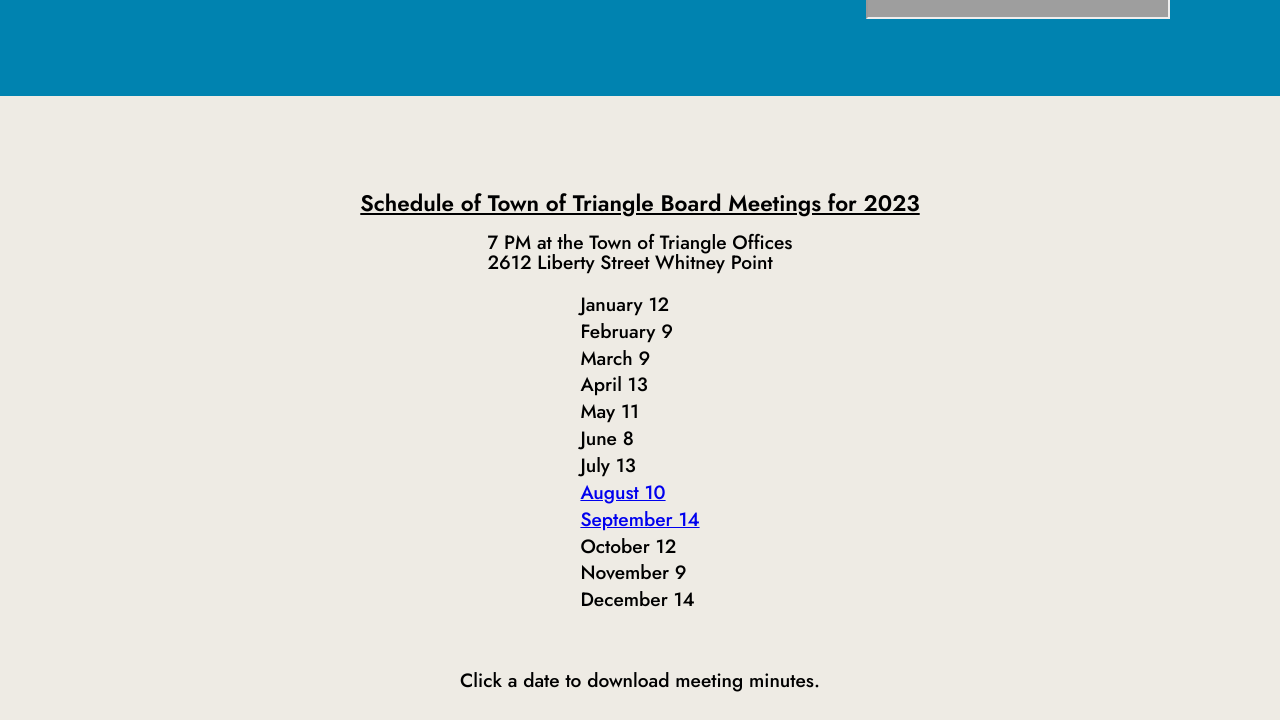
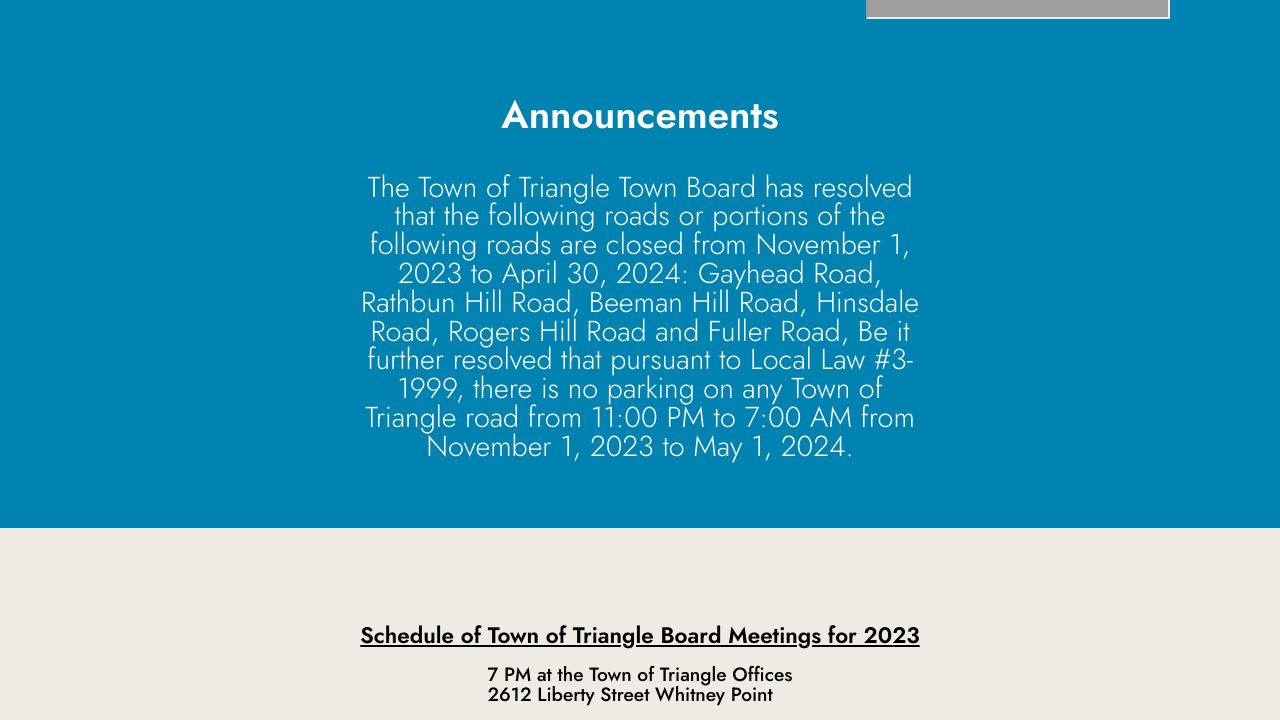
Before and after one commit to RBTG-WebProduct/townOfTriangle-astro, an Astro site: page / in a window 1280 px wide. Shown: the part 917-1637 px from the top of the page. Built offline with nearby package versions, Linux system fonts and the light colour scheme; Astro itself is replaced by a stand-in of ours; grey boxes are pictures that could not be loaded; a web font is replaced by a local one.

Commit message:
announcments

```diff
--- /dev/null
+++ b/src/components/Announcement.tsx
@@ -0,0 +1,22 @@
+const Announcement = ({ visable }: { visable: boolean }) => {
+  return (
+    <>
+    <div className={`announcment-container ${visable ? "show" : undefined}`}>
+      <h4>Announcements</h4>
+        <div>
+          <p className="announcment">
+            The Town of Triangle Town Board has resolved that the following roads or
+            portions of the following roads are closed from November 1, 2023 to
+            April 30, 2024: Gayhead Road, Rathbun Hill Road, Beeman Hill Road,
+            Hinsdale Road, Rogers Hill Road and Fuller Road, Be it further resolved
+            that pursuant to Local Law #3-1999, there is no parking on any Town of
+            Triangle road from 11:00 PM to 7:00 AM from November 1, 2023 to May 1,
+            2024.
+          </p>
+        </div>
+      </div>
+    </>
+  );
+};
+
+export default Announcement;
--- a/src/components/Contacts1.tsx
+++ b/src/components/Contacts1.tsx
@@ -66,8 +66,8 @@ function Contacts1() {
             </li>
             <li>
               Credit card payments :
-              <a href=" https://webtownhall.com/triangleny/TaxCollector.asp">
-                https://webtownhall.com/triangleny/TaxCollector.asp
+              <a href=" https://webtownhall.com/triangleny/TaxCollector.aspx">
+                https://webtownhall.com/triangleny/TaxCollector.aspx
               </a>
             </li>
           </ul>
--- a/src/components/Welcome.tsx
+++ b/src/components/Welcome.tsx
@@ -1,5 +1,6 @@
 import React from 'react'
 import useElementVisibility from '../utils/useElementVisibility'
+import Announcement from './Announcement';
 
 function Welcome() {
 
@@ -20,6 +21,7 @@ function Welcome() {
                 referrerPolicy="no-referrer-when-downgrade"
               ></iframe>
           </div>
+            <Announcement visable={visible}/>
         </div>
   )
 }
--- a/src/layouts/Layout.astro
+++ b/src/layouts/Layout.astro
@@ -12,7 +12,13 @@ const { title } = Astro.props;
 		<meta charset="UTF-8" />
 		<meta name="description" content="Astro description">
 		<meta name="viewport" content="width=device-width" />
-		<link rel="icon" type="image/jpg" href="/assets/new-tot.png" />
+		<meta property="og:title" content="Town Of Triangle"/>
+		<meta property="og:description" content="Welcome to the Town of Triangle."/>
+		<meta property="og:image" content="/assets/new-tot.png"/>
+		<meta property="og:url" content="https://www.townoftriangle.org/"/>
+		<meta property="og:type" content="website" />
+
+		<link rel="icon" type="image/png" href="/assets/new-tot.png" />
 		<meta name="generator" content={Astro.generator} />
 		<title>{title}</title>
 	</head>
--- a/src/styles/Home.scss
+++ b/src/styles/Home.scss
@@ -67,6 +67,37 @@ main {
         }
       }
     }
+
+    .announcment-container{
+
+      opacity: 0;
+      transition: 2s;
+
+    h4{
+      text-align: center;
+      font-size: 2em;
+      // text-decoration: underline;
+      padding-bottom: 1em;
+      padding-top: 1em;
+    }
+
+    .announcment{
+      padding-left: 11em;
+      padding-right: 11em;
+      font-weight: 300;
+      font-size: 1.5em;
+      padding-bottom: 1em;
+      text-align: center;
+      @media (max-width: 1200px) {
+        padding-left: 5em;
+        padding-right: 5em;
+      }
+      @media (max-width: 650px) {
+        padding-left: 2em;
+        padding-right: 2em;
+      }
+    }
+  }
 
     .show {
       opacity: 1;
```
